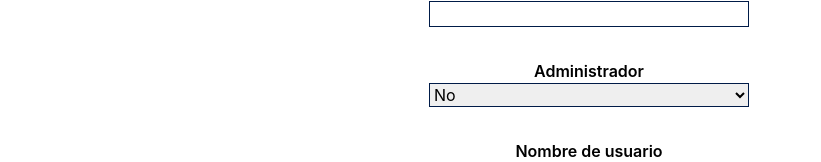
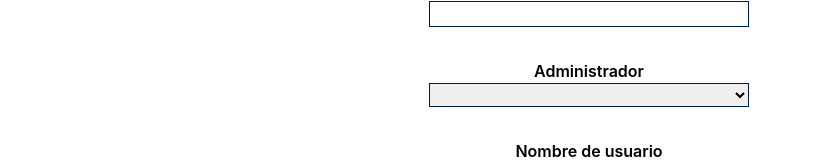
Before and after one commit to danieljgr147/Afigo.github.io, a React (Create React App) app: page /NuevoUsuario in a window 1280 px wide. Shown: the part 359-521 px from the top of the page, without its empty margins (51-872 px from the left). Built offline with nearby package versions, Linux system fonts and the light colour scheme.

Commit message:
cambio usuarios

```diff
--- a/src/Components/mat_usuarios/FormularioU.js
+++ b/src/Components/mat_usuarios/FormularioU.js
@@ -75,8 +75,9 @@ export function FormularioU() {
                         <select class="border border-navy w-1/2"
                         value={usuario.usuario_admin}
                         onChange={(e) => setUsuario({ ...usuario, usuario_admin: e.target.value })}>
-                            <option value={0} class="border border-navy w-1/2">No</option>
-                            <option value={1} class="border border-navy w-1/2">Si</option>
+                            <option value="2" class="border border-navy w-1/2">  </option>
+                            <option value="0" class="border border-navy w-1/2">No</option>
+                            <option value="1" class="border border-navy w-1/2">Si</option>
                         </select>
 
                     </div>
```
